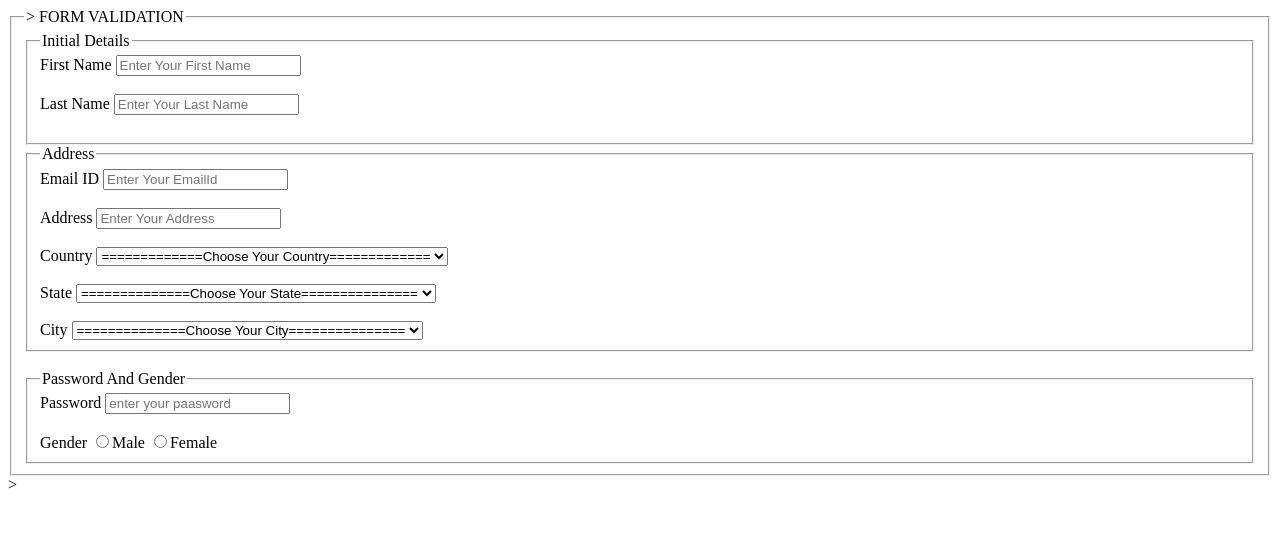
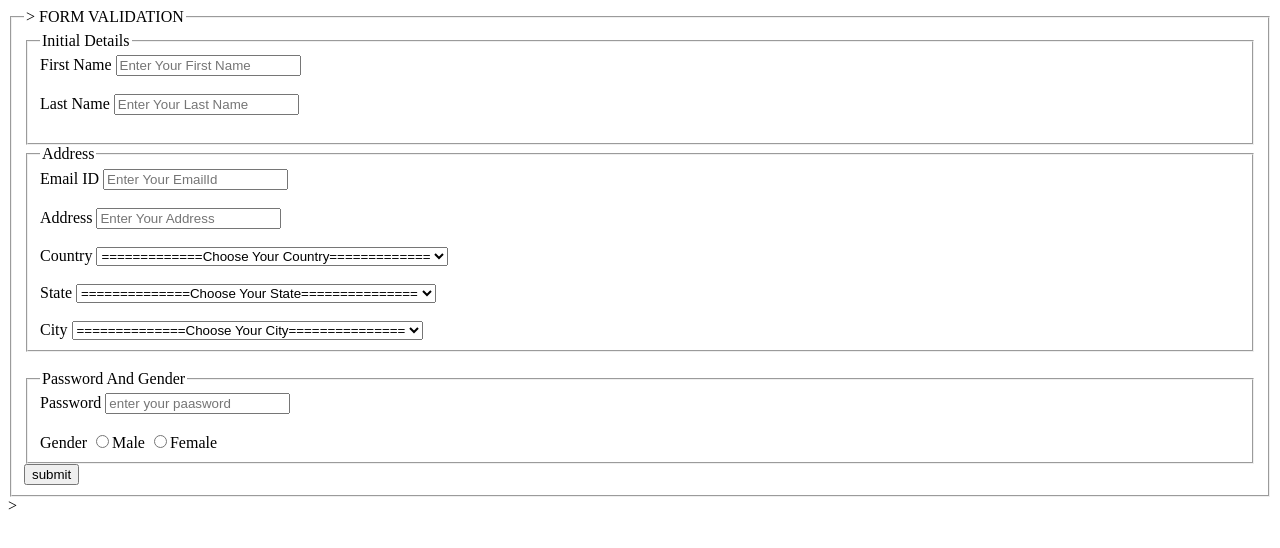
Before and after one commit to Nahid461/DEMO-HTML, a plain HTML site: page form validation.html in a window 1280 px wide. Drawn offline with Linux system fonts and the light colour scheme.

Commit message:
#Nahid Fatima: Add submit button

```diff
--- a/form validation.html
+++ b/form validation.html
@@ -76,6 +76,8 @@
                <input type ="radio" name ="gender">Female
             </fieldset>
 
+            <button type = "submit" value ="submit" > submit </button>
+
 
 
         </fieldset>
```
